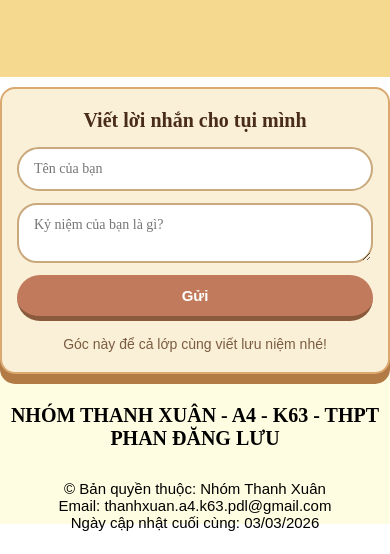
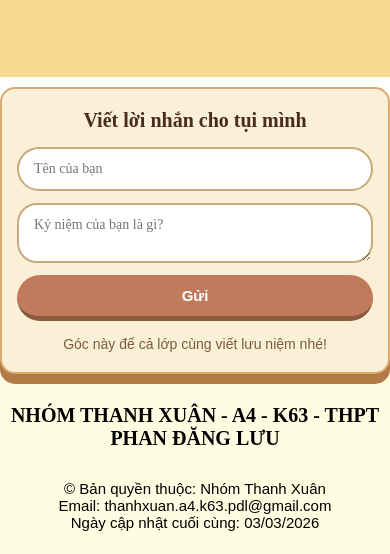
Before and after one commit to lenhat1888/thanhxuan.a4.k63.thptpdl.hue, a plain HTML site: page index.html in a window 390 px wide. Shown: the part 8895-9449 px from the top of the page. Before the commit the page ends 9426 px from the top, so only its background shows below. Drawn offline with nearby package versions, Linux system fonts and the light colour scheme.

Commit message:
fix footer

```diff
--- a/css/csschung.css
+++ b/css/csschung.css
@@ -326,4 +326,7 @@ footer > div {
   .menu3g li {
     font-size: 14px;
   }
+  footer {
+    min-height: 180px;
+  }
 }
```
